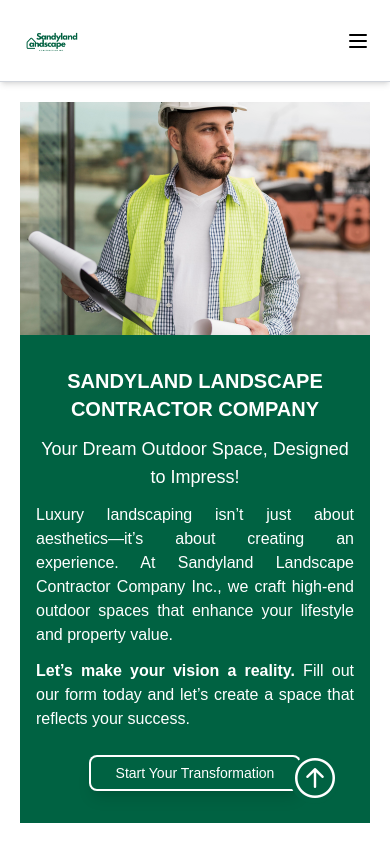
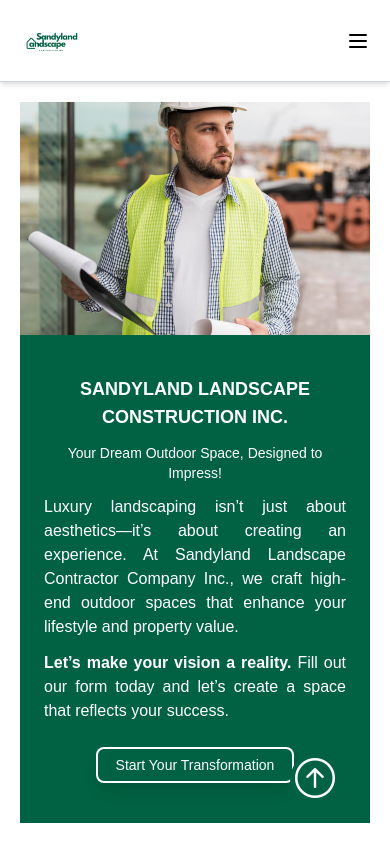
Before and after one commit to Gardu182/sandyland-landscape-landing, a React (Vite) app: page / in a window 390 px wide. Shown: the top 844 px of the page. Built offline with nearby package versions, Linux system fonts and the light colour scheme.

Commit message:
fixed contect section, text overlay the parent div

```diff
--- a/src/components/Footer/Footer.jsx
+++ b/src/components/Footer/Footer.jsx
@@ -16,15 +16,15 @@
 const Footer = () => {
   return (
     <div className="bg-[#006242] text-white flex justify-between items-center text-sm font-semibold w-full p-4 pr-8 px-5 sm:px-10 lg:px-10">
-      <div className="mb-2 md:text-lg lg:text-xl">
+      <div className="mb-2 md:text-lg lg:text-xl landscape:text-sm">
         <p>Contractors License: 1128504</p>
       </div>
-      <div className="mb-2 md:text-lg lg:text-xl">
+      <div className="mb-2 md:text-lg lg:text-xl landscape:text-sm">
         <p>Get In Touch</p>
         <p>Phone: (619) 546-3214</p>
       </div>
       <div className="flex flex-col items-end text-center md:text-lg lg:text-xl">
-        <p className=" mb-2">Follow us</p>
+        <p className="mb-2 landscape:text-sm">Follow us</p>
         <ul className="flex space-x-3">
           {footerSocial.map((link) => (
             <li key={link.id}>
--- a/src/components/Hero/Hero.jsx
+++ b/src/components/Hero/Hero.jsx
@@ -32,21 +32,23 @@
             <img
               src={manImage}
               alt="Landscape contractor at work in San Diego"
-              className="h-full object-cover"
+              className="object-cover w-full md:h-full"
             />
           </div>
 
           {/* Content */}
-          <div className="md:w-1/2 text-[#FFFFFF] justify-center flex-col py-8 px-4 md:py-5 md:px-5 text-center text-content lg:py-8 lg:px-8">
+          <div className="md:w-1/2 text-[#FFFFFF] justify-center flex-col py-10 px-6 md:py-5 md:px-5 text-center lg:py-8 lg:px-8 mx-auto max-w-screen-sm">
             <div className="tracking-normal">
-              <h1 className="font-bold mb-3 md:py-3 text-xl lg:text-3xl">
-                SANDYLAND LANDSCAPE CONTRACTOR COMPANY
+              <h1 className="font-bold mb-3 md:py-3 text-lg md:text-2xl lg:text-3xl break-words">
+                SANDYLAND LANDSCAPE CONSTRUCTION INC.
               </h1>
-              <div className="flex-col">
-                <div className="mb-3 text-lg lg:text-lg">
-                  Your Dream Outdoor Space, Designed to Impress!
+              <div className="flex flex-col">
+                <div className="mb-3 text-sm lg:text-lg">
+                  <h2 className="break-words">
+                    Your Dream Outdoor Space, Designed to Impress!
+                  </h2>
                 </div>
-                <div className="text-justify font-normal text-base lg:text-lg">
+                <div className="text-justify font-normal text-base lg:text-lg break-words">
                   <p>
                     Luxury landscaping isn’t just about aesthetics—it’s about
                     creating an experience. At Sandyland Landscape Contractor
@@ -54,10 +56,12 @@
                     your lifestyle and property value.
                   </p>
                   <div>
-                    <div className="mt-3 mb-3 text-base lg:text-lg lg:py-2 xl:mb-10">
-                      <strong>Let’s make your vision a reality.</strong> Fill
-                      out our form today and let’s create a space that reflects
-                      your success.
+                    <div className="mt-3 mb-3 text-base lg:text-lg lg:py-2 xl:mb-10 break-words">
+                      <p>
+                        <strong>Let’s make your vision a reality.</strong> Fill
+                        out our form today and let’s create a space that
+                        reflects your success.
+                      </p>
                     </div>
                   </div>
                 </div>
@@ -65,7 +69,7 @@
             </div>
             <button
               onClick={scrollToSection4}
-              className="mt-3 px-2 py-2 inset-ring-2 text-sm lg:text-lg rounded-lg shadow-lg hover:bg-emerald-800 transition w-2/3 md:w-auto"
+              className="mt-3 px-5 py-2 md:mb-3 inset-ring-2 text-sm lg:text-lg rounded-lg shadow-lg hover:bg-emerald-800 transition w-auto"
             >
               Start Your Transformation
             </button>
@@ -114,8 +118,8 @@
 
       {/* Section Contacts */}
       <section id="contact">
-        <div className="flex flex-col md:flex-row mt-8 mb-8 mx-5 lg:px-8 gap-5 md:px-5 sm:text-base lg:text-lg p-10">
-          <div class="w-full md:w-1/2 text-center px-6 md:px-10 pb-8 pt-8 rounded-xl border border-gray-100">
+        <div className="flex flex-col md:flex-row mt-8 mb-8 lg:px-8 gap-3 md:px-5 p-5 sm:text-base lg:text-lg">
+          <div class="w-full md:w-1/2 text-center pb-8 pt-8 p-6 rounded-xl border border-gray-100">
             <h3 class="text-3xl md:text-4xl font-semibold tracking-tight text-[#00452E]">
               Contact sales
             </h3>
@@ -258,7 +262,7 @@
           </div>
 
           {/* contact information */}
-          <div class="md:w-1/2 flex flex-col h-full">
+          <div class="md:w-1/2 flex flex-col h-full px-4 py-10 md:py-0">
             <div class="bg-[#f0eee8] p-8 rounded-tl-[4vw] rounded-br-[4vw] rounded-l-lg shadow-md">
               <span className="block mb-6 d-inline-flex mt-3">
                 We’re here to help with all your urban landscape design needs.
@@ -281,7 +285,9 @@
                 </div>
                 <div>
                   <h2 class="font-semibold">Email Us</h2>
-                  <p class="text-lg/8 mb-2"> sandylandcinc@outlook.com </p>
+                  <p class="wrap-anywhere md:text-base lg:text-lg mb-2">
+                    richard.muro@sandylandlandscape.com
+                  </p>
                 </div>
               </div>
 
@@ -291,10 +297,10 @@
                 </div>
                 <div>
                   <h2 class="font-semibold">Location</h2>
-                  <p class="text-lg/8 mb-2">
+                  <p class="lg:text-lg mb-2">
                     San Diego, California
                     <br />
-                    Service in the entire metropolitan area.
+                    Service in the entire California.
                   </p>
                 </div>
               </div>
@@ -305,7 +311,7 @@
                 </div>
                 <div>
                   <h2 className="font-semibold">Business Hours</h2>
-                  <p className="text-lg text-black mb-3">
+                  <p className="lg:text-lg text-black mb-3">
                     Monday - Friday: 7:00 AM - 7:00 PM
                     <br />
                     Saturday: 9:00 AM - 2:00 PM
--- a/src/components/Navbar/Navbar.jsx
+++ b/src/components/Navbar/Navbar.jsx
@@ -22,7 +22,13 @@
       <div className="flex justify-between items-center sm:px-12 sm:py-6 px-5 md:px-5 py-2 md:py-2">
         <div>
           {/* Logo navbar */}
-          <img src={Logo} alt="logo site" className="w-[65px]" />
+          <a href="#home">
+            <img
+              src={Logo}
+              alt="logo site"
+              className="w-[65px] cursor-pointer"
+            />
+          </a>
         </div>
 
         {/* Hamburger button */}
--- a/src/components/UI/Card.jsx
+++ b/src/components/UI/Card.jsx
@@ -31,7 +31,7 @@
       {testimonials.map((testimonial, index) => (
         <div
           key={index}
-          className="bg-[#f0eee8] p-8 m-5 md:m-2 rounded-xl text-center"
+          className="bg-[#f0eee8] p-5 md:m-2 rounded-xl text-center"
         >
           <img
             className="w-24 h-24 mb-3 rounded-full mx-auto shadow-lg object-cover"
--- a/src/index.css
+++ b/src/index.css
@@ -31,4 +31,5 @@
     line-height: 50px;
     color: white;
     font-size: 40px;
+    z-index: 999;
 }
```
